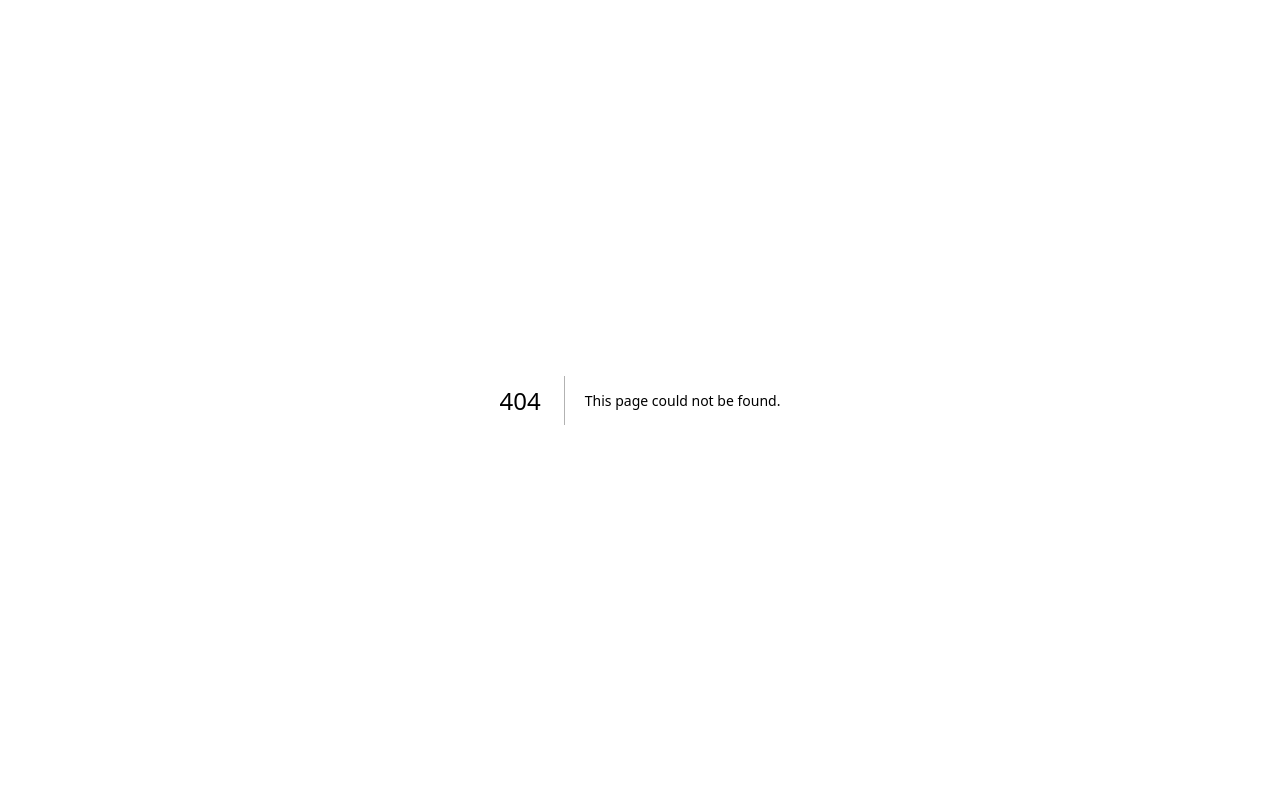
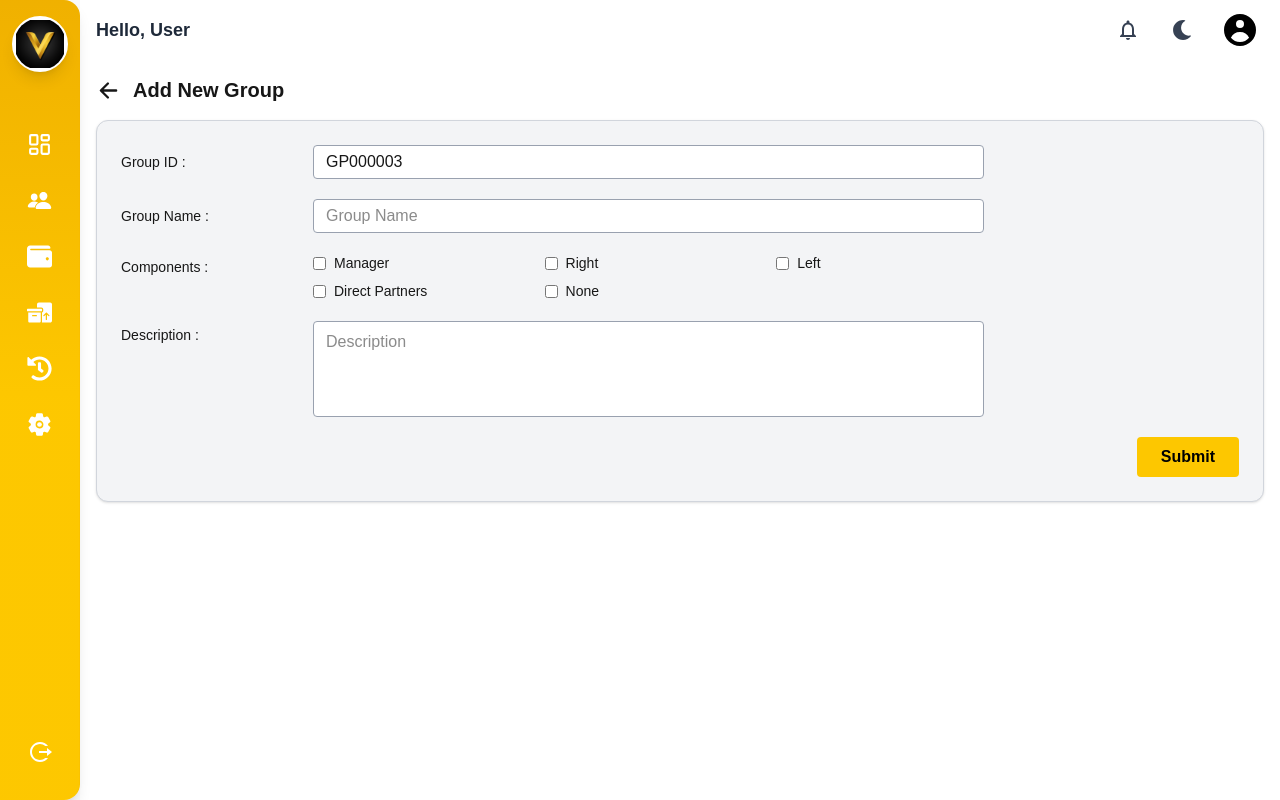
Before and after one commit to manojkumar135/V_Life, a Next.js app: page /administration/groups/addgroup in a window 1280 px wide. Before the commit this address had no page. Built offline with nearby package versions, Linux system fonts and the light colour scheme.

Commit message:
26 July 2025 1

```diff
--- /dev/null
+++ b/app/administration/groups/addgroup/page.tsx
@@ -0,0 +1,99 @@
+"use client";
+
+import React from "react";
+import Layout from "@/layout/Layout";
+import { IoArrowBackOutline } from "react-icons/io5";
+import { useRouter } from "next/navigation";
+
+export default function AddGroupForm() {
+  const router = useRouter();
+
+
+  return (
+    <Layout>
+      <div className="p-4">
+        {/* Header */}
+        <div className="flex items-center mb-4">
+          <IoArrowBackOutline
+            size={25}
+            className="mr-3 cursor-pointer"
+            onClick={() => router.push("/administration/groups")}
+          />
+          <h2 className="text-xl font-semibold">Add New Group</h2>
+        </div>
+
+        {/* Form Card */}
+        <div className="rounded-xl p-6 border border-gray-300 bg-gray-100 shadow-sm">
+          <form className="space-y-5">
+            {/* Group ID */}
+            <div className="flex items-center">
+              <label className="w-48 text-sm font-medium">Group ID :</label>
+              <input
+                type="text"
+                defaultValue="GP000003"
+                className="border border-gray-400 rounded px-3 py-1 w-[60%] bg-white"
+                readOnly
+              />
+            </div>
+
+            {/* Group Name */}
+            <div className="flex items-center">
+              <label className="w-48 text-sm font-medium">Group Name :</label>
+              <input
+                type="text"
+                placeholder="Group Name"
+                className="border border-gray-400 rounded px-3 py-1 w-[60%] bg-white"
+              />
+            </div>
+
+            {/* Components */}
+            <div className="flex items-start">
+              <label className="w-48 text-sm font-medium mt-1">Components :</label>
+              <div className="grid grid-cols-3 gap-x-6 gap-y-2 text-sm w-[60%]">
+                <label className="flex items-center space-x-2">
+                  <input type="checkbox" className="accent-yellow-400" />
+                  <span>Manager</span>
+                </label>
+                <label className="flex items-center space-x-2">
+                  <input type="checkbox" className="accent-yellow-400" />
+                  <span>Right</span>
+                </label>
+                <label className="flex items-center space-x-2">
+                  <input type="checkbox" className="accent-yellow-400" />
+                  <span>Left</span>
+                </label>
+                <label className="flex items-center space-x-2">
+                  <input type="checkbox" className="accent-yellow-400" />
+                  <span>Direct Partners</span>
+                </label>
+                <label className="flex items-center space-x-2">
+                  <input type="checkbox" className="accent-yellow-400" />
+                  <span>None</span>
+                </label>
+              </div>
+            </div>
+
+            {/* Description */}
+            <div className="flex items-start">
+              <label className="w-48 text-sm font-medium mt-1">Description :</label>
+              <textarea
+                placeholder="Description"
+                className="border border-gray-400 rounded px-3 py-2 w-[60%] h-24 bg-white resize-none"
+              ></textarea>
+            </div>
+
+            {/* Submit */}
+            <div className="flex justify-end">
+              <button
+                type="submit"
+                className="bg-yellow-400 hover:bg-yellow-500 text-black font-semibold py-2 px-6 rounded"
+              >
+                Submit
+              </button>
+            </div>
+          </form>
+        </div>
+      </div>
+    </Layout>
+  );
+}
--- a/app/administration/groups/page.tsx
+++ b/app/administration/groups/page.tsx
@@ -4,6 +4,7 @@ import Layout from "@/layout/Layout";
 import Table from "@/components/common/table";
 import { FaTrash } from "react-icons/fa";
 import { GoPencil } from "react-icons/go";
+import { useRouter } from "next/navigation";
 
 import HeaderWithActions from "@/components/common/componentheader";
 import usePagination from "@/hooks/usepagination";
@@ -33,6 +34,8 @@ const groupsData = [
 ];
 
 export default function GroupsPage() {
+  const router = useRouter();
+
   const columns = [
     { field: "id", headerName: "Group ID", flex: 1 },
     { field: "name", headerName: "Group Name", flex: 1 },
@@ -49,7 +52,7 @@ export default function GroupsPage() {
             <GoPencil size={18} />
           </button>
           <button className="text-red-600 cursor-pointer ml-5 mt-2 mr-5">
-            <FaTrash size={16}  />
+            <FaTrash size={16} />
           </button>
         </div>
       ),
@@ -81,6 +84,14 @@ export default function GroupsPage() {
     onPageChange: handlePageChange,
   });
 
+  const handleAddGroup = () => {
+    router.push("/administration/groups/addgroup");
+  };
+
+  const onBack=()=>{
+    router.push("/administration")
+  }
+
   return (
     <Layout>
       <div className="p-6 w-full max-w-6xl mx-auto -mt-5">
@@ -90,8 +101,9 @@ export default function GroupsPage() {
           setSearch={handleChange}
           showAddButton
           showBack
+          onBack={onBack}
           addLabel="+ ADD GROUP"
-          onAdd={() => console.log("Add group clicked")}
+          onAdd={handleAddGroup}
           onMore={() => console.log("More options clicked")}
         />
 
--- /dev/null
+++ b/app/administration/roles/addrole/page.tsx
@@ -0,0 +1,94 @@
+"use client";
+
+import React from "react";
+import Layout from "@/layout/Layout";
+import { IoArrowBackOutline } from "react-icons/io5";
+import { useRouter } from "next/navigation";
+
+export default function AddRoleForm() {
+  const router = useRouter();
+
+  return (
+    <Layout>
+      <div className="p-4">
+        {/* Header */}
+        <div className="flex items-center mb-4">
+          <IoArrowBackOutline
+            size={25}
+            className="mr-3 cursor-pointer"
+            onClick={() => router.push("/administration/roles")}
+          />
+          <h2 className="text-xl font-semibold">Add New Role</h2>
+        </div>
+
+        {/* Form Card */}
+        <div className="rounded-xl p-6 border border-gray-300 bg-gray-100 shadow-sm">
+          <form className="space-y-5">
+            {/* Role ID */}
+            <div className="flex items-center">
+              <label className="w-48 text-sm font-medium">Role ID :</label>
+              <input
+                type="text"
+                defaultValue="RL000003"
+                className="border border-gray-400 rounded px-3 py-1 w-[60%] bg-white"
+                readOnly
+              />
+            </div>
+
+            {/* Role Name */}
+            <div className="flex items-center">
+              <label className="w-48 text-sm font-medium">Role Name :</label>
+              <input
+                type="text"
+                placeholder="Role Name"
+                className="border border-gray-400 rounded px-3 py-1 w-[60%] bg-white"
+              />
+            </div>
+
+            {/* Components */}
+            <div className="flex items-start">
+              <label className="w-48 text-sm font-medium mt-1">Components :</label>
+              <div className="grid grid-cols-2 gap-x-6 gap-y-2 text-sm w-[60%]">
+                <label className="flex items-center space-x-2">
+                  <input type="checkbox" className="accent-yellow-400" />
+                  <span>Administration</span>
+                </label>
+                <label className="flex items-center space-x-2">
+                  <input type="checkbox" className="accent-yellow-400" />
+                  <span>Wallet</span>
+                </label>
+                <label className="flex items-center space-x-2">
+                  <input type="checkbox" className="accent-yellow-400" />
+                  <span>Orders</span>
+                </label>
+                <label className="flex items-center space-x-2">
+                  <input type="checkbox" className="accent-yellow-400" />
+                  <span>History</span>
+                </label>
+              </div>
+            </div>
+
+            {/* Description */}
+            <div className="flex items-start">
+              <label className="w-48 text-sm font-medium mt-1">Description :</label>
+              <textarea
+                placeholder="Description"
+                className="border border-gray-400 rounded px-3 py-2 w-[60%] h-24 bg-white resize-none"
+              ></textarea>
+            </div>
+
+            {/* Submit */}
+            <div className="flex justify-end">
+              <button
+                type="submit"
+                className="bg-yellow-400 hover:bg-yellow-500 text-black font-semibold py-2 px-6 rounded"
+              >
+                Submit
+              </button>
+            </div>
+          </form>
+        </div>
+      </div>
+    </Layout>
+  );
+}
--- a/app/administration/roles/page.tsx
+++ b/app/administration/roles/page.tsx
@@ -6,6 +6,7 @@ import { FaTrash, FaEdit } from "react-icons/fa";
 import HeaderWithActions from "@/components/common/componentheader";
 import usePagination from "@/hooks/usepagination";
 import { useSearch } from "@/hooks/useSearch";
+import { useRouter } from "next/navigation";
 
 const rolesData = [
   {
@@ -31,6 +32,8 @@ const rolesData = [
 ];
 
 export default function RolesPage() {
+  const router = useRouter();
+
   const columns = [
     { field: "id", headerName: "Role ID", flex: 1 },
     { field: "name", headerName: "Role Name", flex: 1 },
@@ -79,6 +82,14 @@ export default function RolesPage() {
     onPageChange: handlePageChange,
   });
 
+  const handleAddRole = () => {
+    router.push("/administration/roles/addrole");
+  };
+
+  const onBack = () => {
+    router.push("/administration");
+  };
+
   return (
     <Layout>
       <div className="p-6 w-full max-w-6xl mx-auto -mt-5">
@@ -89,7 +100,8 @@ export default function RolesPage() {
           addLabel="+ ADD ROLE"
           showAddButton
           showBack
-          onAdd={() => console.log("Add role clicked")}
+          onBack={onBack}
+          onAdd={handleAddRole}
           onMore={() => console.log("More options clicked")}
         />
 
```
